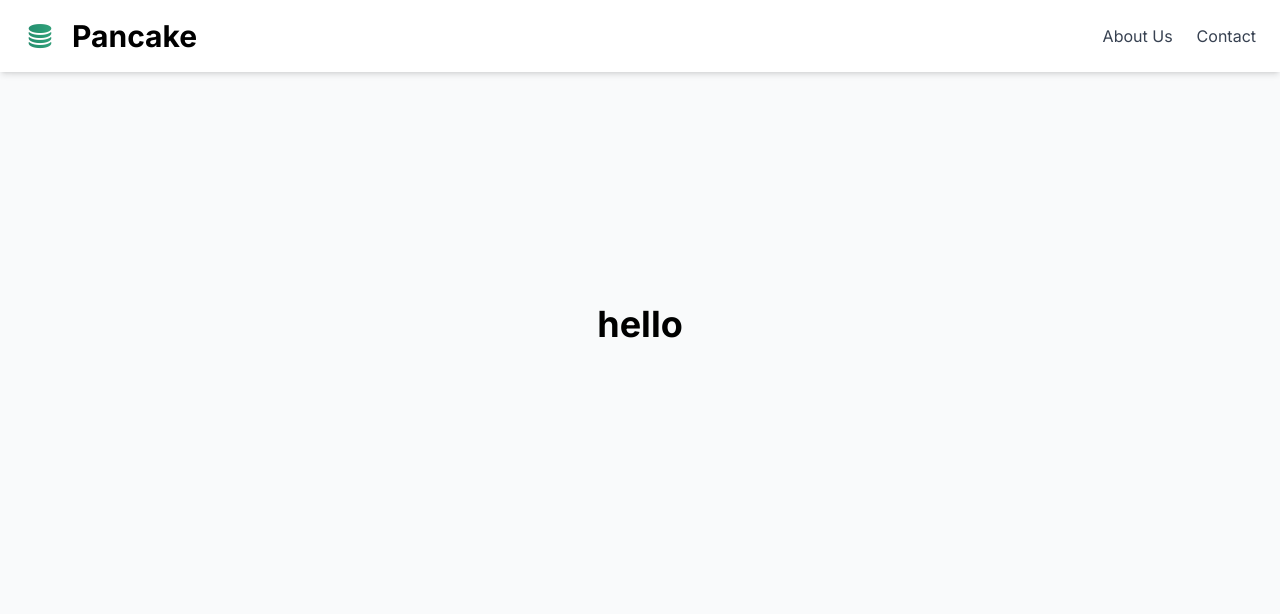
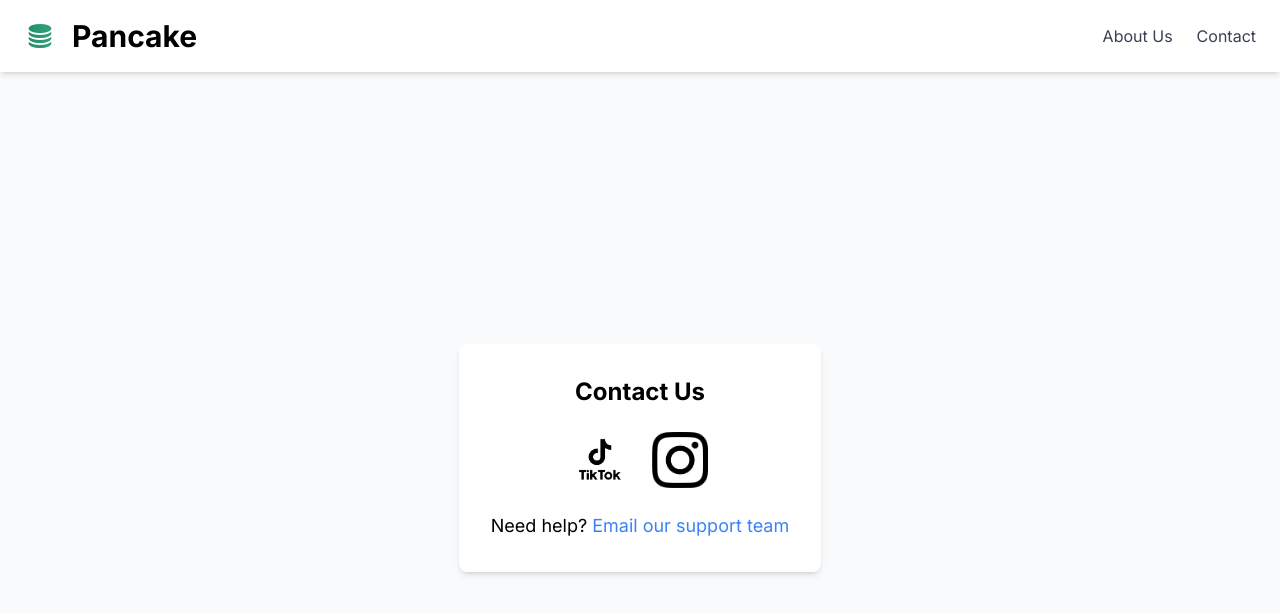
Before and after one commit to pancake-brandon/pancake-budgeting, a plain HTML site: page contact/index.html in a window 1280 px wide. Drawn offline with nearby package versions, Linux system fonts and the light colour scheme.

Commit message:
added logos to contact page, and linked instagram

```diff
--- a/contact/index.html
+++ b/contact/index.html
@@ -48,8 +48,26 @@
 
   <!-- Hero Section (Add your content here) -->
   <section class="min-h-screen flex md:flex-row flex-col items-start justify-center px-6 pt-8 md:pt-52 md:px-24 md:mt-0 gap-6 md:gap-0">
-    <h1 class="text-4xl font-bold text-center md:text-left">hello</h1>
-  </section>
+    <!-- Contact Links -->
+      <section class="max-w-xl mx-auto p-8 bg-white shadow-md rounded-lg mt-10 text-center">
+        <h2 class="text-2xl font-semibold mb-6">Contact Us</h2>
+
+        <div class="flex justify-center space-x-6 mb-6 text-3xl text-gray-600">
+          <a href="" target="_blank" rel="noopener noreferrer" aria-label="Follow us on TikTok">
+            <img src="/images/AppsLogos/TikTok-logo-CMYK-Stacked-black-simplified.png" alt="Follow us on TikTok" class="w-14 h-14 hover:scale-110 transition-transform" />
+          </a>
+          <a href="https://www.instagram.com/pancakebudgeting?igsh=M3FwNHppeHY5ZmNn" target="_blank" rel="noopener noreferrer" aria-label="Follow us on Instagram">
+            <img src="/images/AppsLogos/Instagram_Glyph_Black.jpg" alt="Follow us on Instagram" class="w-14 h-14 hover:scale-110 transition-transform" />
+          </a>
+        </div>
+
+        <p class="text-lg">
+          Need help?
+          <a href="mailto:support@pancakeapp.io" class="text-blue-500 hover:underline">
+            Email our support team
+          </a>
+        </p>
+      </section>
 
   <!-- JS: Toggle Mobile Menu -->
   <script>
```
